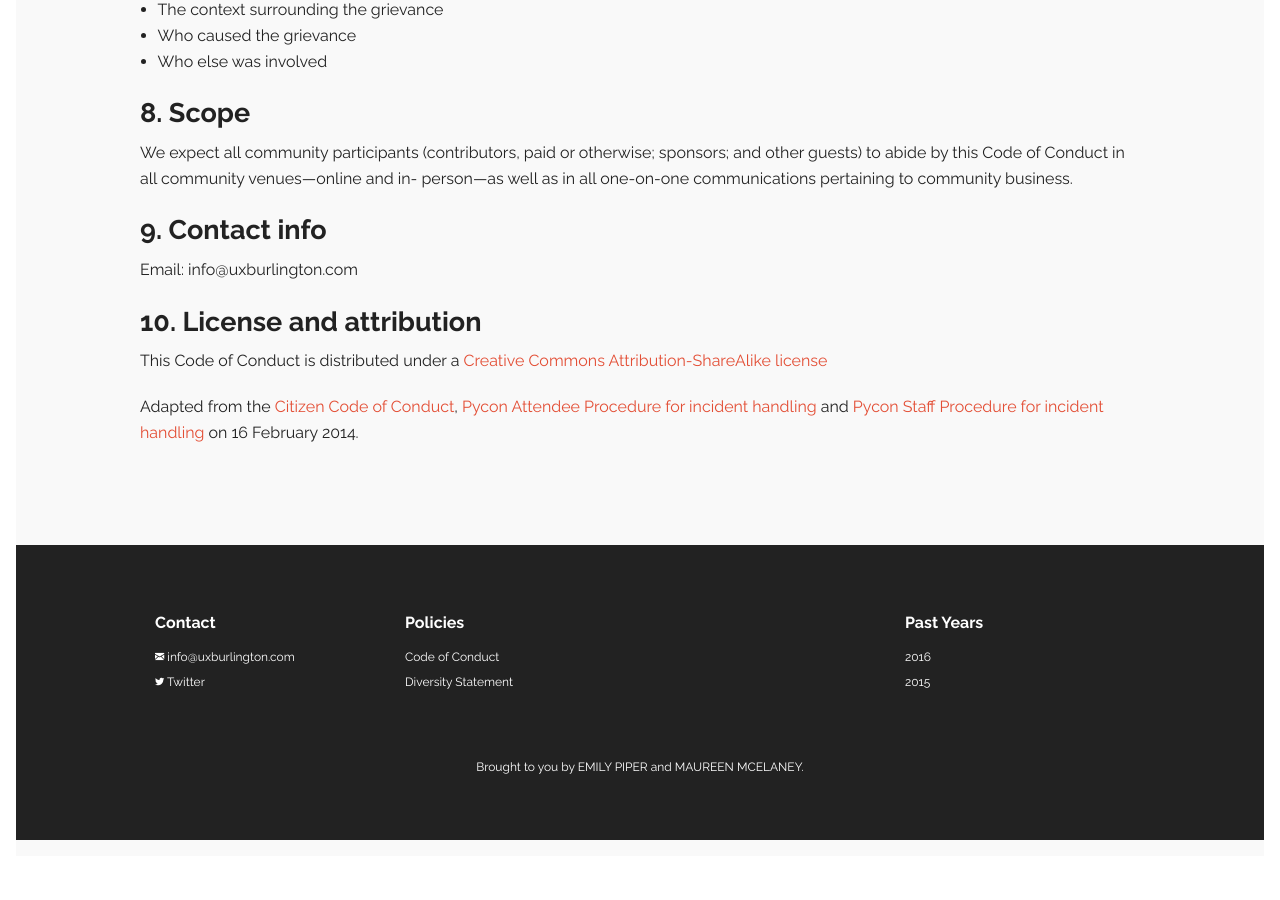
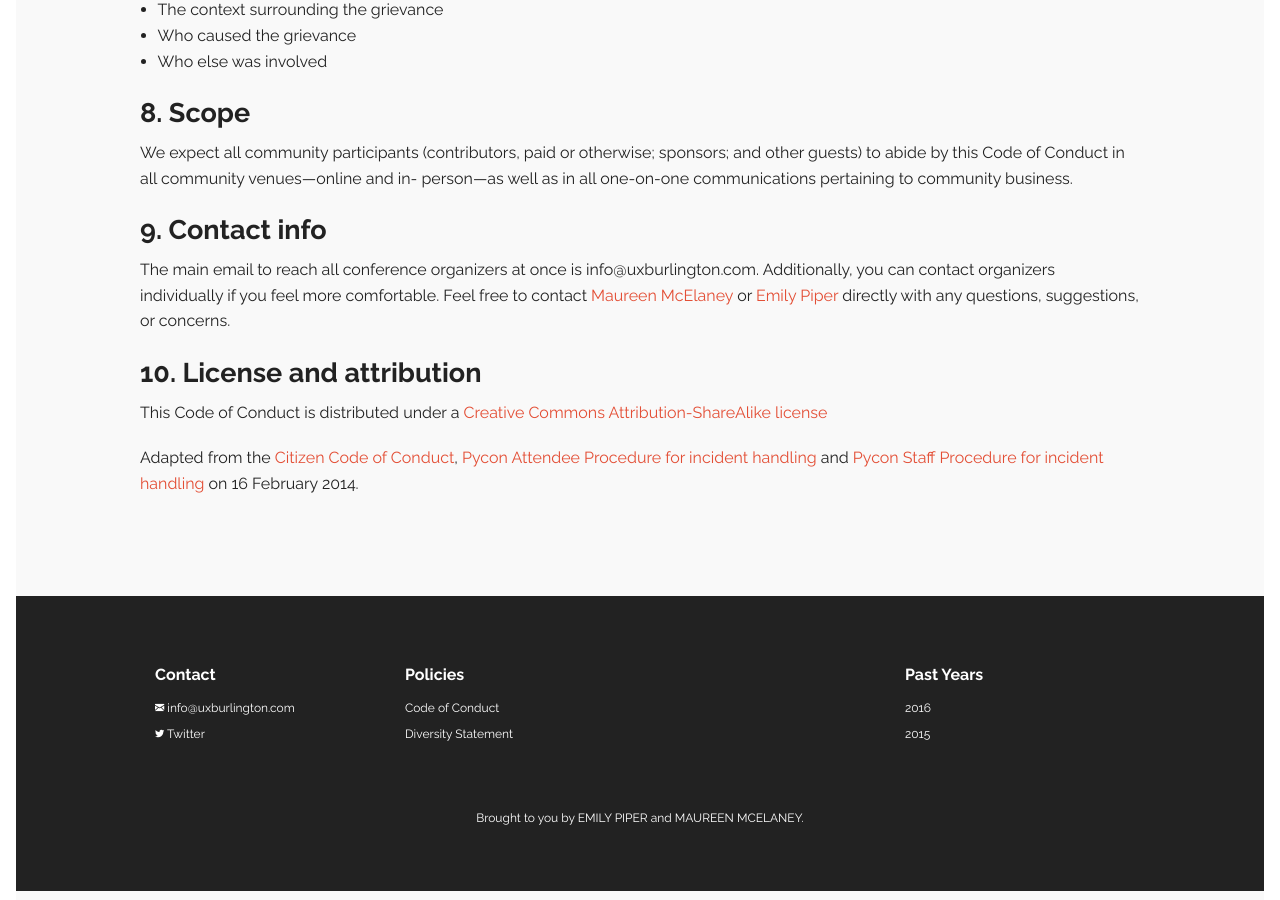
Before and after one commit to AgilionApps/ux-burlington-2017, a Jekyll site: the page built from conduct/index.html, in a window 1280 px wide and 900 px high, scrolled down 2302 px. Built offline with Jekyll 4.4.1, drawn with Linux system fonts in a browser that asks for light colours; some web fonts are replaced; comment, search, counter and statistics services are not loaded; before the commit the page ends 3158 px from its top, so only the background shows below that.

Commit message:
adding addtl contact info for CoC
Providing multiple ways of reporting incidents in the CoC is a best practice and now a baseline requirement for many sponsors.

```diff
--- a/conduct/index.html
+++ b/conduct/index.html
@@ -143,7 +143,11 @@ meta_keywords:
 
     <h3 id="9contactinfo">9. Contact info</h3>
 
-    <p>Email: {{site.email}}</p>
+    <p>The main email to reach all conference organizers at once is {{site.email}}.
+      Additionally, you can contact organizers individually if you feel more comfortable.
+      Feel free to contact <a href="https://twitter.com/Mo_Mack">Maureen McElaney</a> or
+      <a href="https://www.linkedin.com/in/piperemily">Emily Piper</a> directly with any
+      questions, suggestions, or concerns.</p>
 
     <h3 id="10licenseandattribution">10. License and attribution</h3>
 
```
